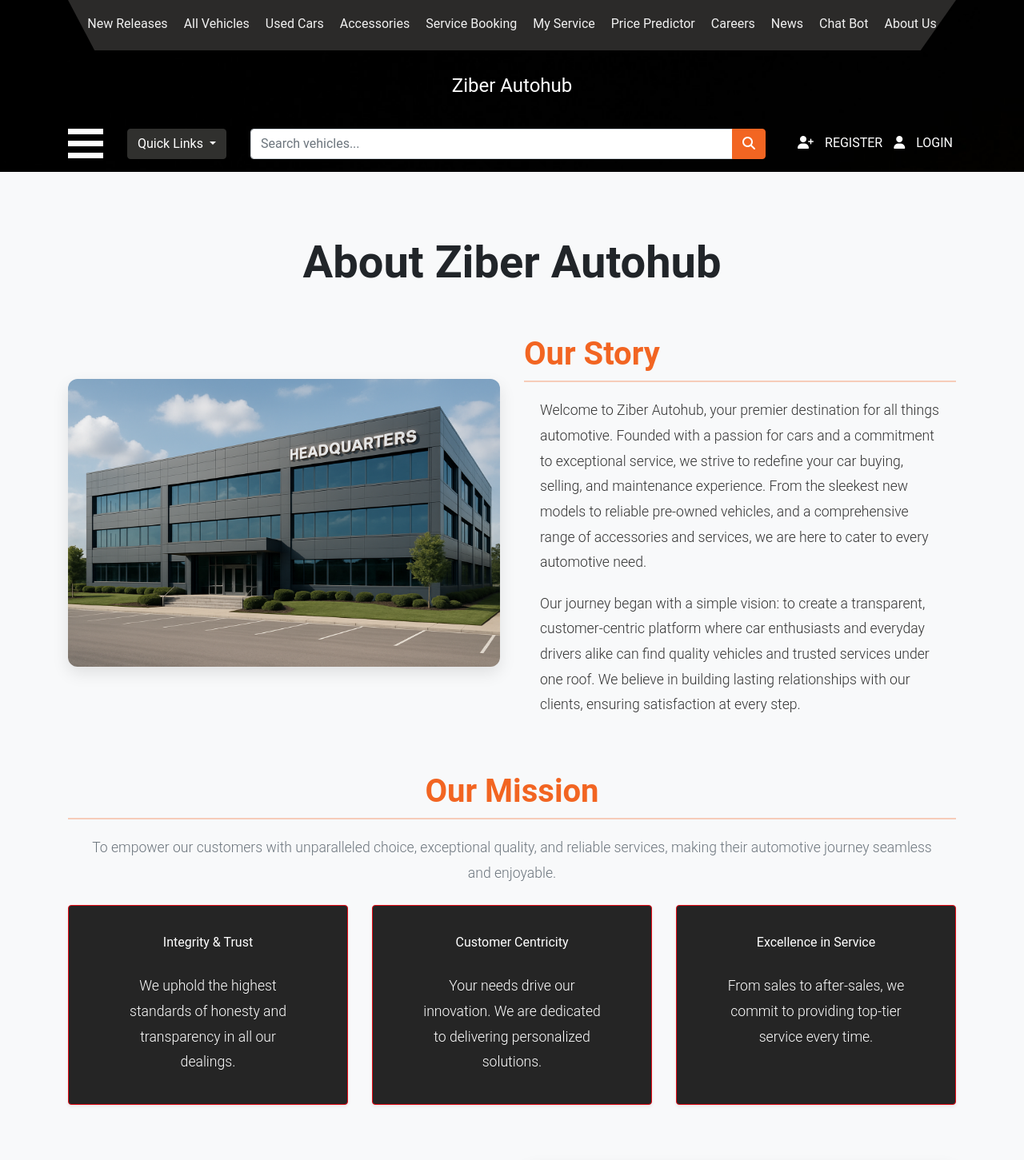
After one commit to srishticampus/Ziber_Autohub, a Django app: page /about-us/ in a window 1280 px wide. The commit adds this page. Shown: the top 1451 px of the page at 80% size. Run offline with Django 5.2, Linux system fonts and the light colour scheme; grey boxes labelled with a size stand in for pictures from a placeholder-image service; some libraries are stand-ins or nearby versions.

Commit message:
added about us page nav fix pending

```diff
--- /dev/null
+++ b/hub/templates/about_us.html
@@ -0,0 +1,198 @@
+{% extends "base.html" %}
+{% load static %}
+
+{% block title %}About Us - Ziber Autohub{% endblock %}
+
+{% block extra_styles %}
+<style>
+    .about-section {
+        padding: 80px 0; /* More padding top/bottom */
+        background-color: #f8f9fa; /* Light background */
+        color: #333;
+    }
+    .about-section h1 {
+        font-size: 3.5rem;
+        font-weight: 700;
+        color: #212529;
+        margin-bottom: 25px;
+        text-align: center;
+    }
+    .about-section h2 {
+        font-size: 2.5rem;
+        font-weight: 600;
+        color: #f26522; /* Your brand color */
+        margin-bottom: 20px;
+        border-bottom: 2px solid rgba(242, 101, 34, 0.3);
+        padding-bottom: 10px;
+    }
+    .about-section p {
+        font-size: 1.1rem;
+        line-height: 1.8;
+        margin-bottom: 20px;
+    }
+    .about-section ul {
+        list-style: none; /* Remove default bullet points */
+        padding-left: 0;
+    }
+    .about-section ul li {
+        font-size: 1.05rem;
+        line-height: 1.6;
+        margin-bottom: 10px;
+        position: relative; /* For custom bullet */
+        padding-left: 25px; /* Space for custom bullet */
+    }
+    .about-section ul li::before {
+        content: "\f00c"; /* Font Awesome check icon */
+        font-family: "Font Awesome 6 Free"; /* Ensure Font Awesome is linked */
+        font-weight: 900; /* For solid icon */
+        color: #f26522;
+        position: absolute;
+        left: 0;
+        top: 0;
+    }
+    .about-image {
+        border-radius: 12px;
+        box-shadow: 0 8px 20px rgba(0, 0, 0, 0.1);
+        width: 100%;
+        height: auto;
+        object-fit: cover;
+        margin-bottom: 30px;
+    }
+    .team-member {
+        text-align: center;
+        margin-bottom: 30px;
+    }
+    .team-member img {
+        width: 150px;
+        height: 150px;
+        border-radius: 50%;
+        object-fit: cover;
+        margin-bottom: 15px;
+        border: 4px solid #f26522;
+        box-shadow: 0 4px 10px rgba(0, 0, 0, 0.1);
+    }
+    .team-member h4 {
+        font-size: 1.4rem;
+        font-weight: 600;
+        color: #333;
+        margin-bottom: 5px;
+    }
+    .team-member p {
+        font-size: 0.95rem;
+        color: #666;
+        margin-bottom: 0;
+    }
+</style>
+{% endblock %}
+
+{% block content %}
+<div class="about-section">
+    <div class="container">
+        <h1 class="text-center mb-5">About Ziber Autohub</h1>
+
+        <div class="row align-items-center mb-5">
+            <div class="col-lg-6">
+                <img src="{% static 'images/about_us_main.png' %}" alt="Ziber Autohub Headquarters" class="img-fluid about-image">
+            </div>
+            <div class="col-lg-6">
+                <h2>Our Story</h2>
+                <p>
+                    Welcome to Ziber Autohub, your premier destination for all things automotive. Founded with a passion for cars and a commitment to exceptional service, we strive to redefine your car buying, selling, and maintenance experience. From the sleekest new models to reliable pre-owned vehicles, and a comprehensive range of accessories and services, we are here to cater to every automotive need.
+                </p>
+                <p>
+                    Our journey began with a simple vision: to create a transparent, customer-centric platform where car enthusiasts and everyday drivers alike can find quality vehicles and trusted services under one roof. We believe in building lasting relationships with our clients, ensuring satisfaction at every step.
+                </p>
+            </div>
+        </div>
+
+        <div class="row mb-5">
+            <div class="col-12">
+                <h2 class="text-center">Our Mission</h2>
+                <p class="text-center fs-5 text-muted mb-4">
+                    To empower our customers with unparalleled choice, exceptional quality, and reliable services, making their automotive journey seamless and enjoyable.
+                </p>
+            </div>
+            <div class="col-md-6 col-lg-4 mb-4">
+                <div class="card h-100 p-3 shadow-sm">
+                    <div class="card-body">
+                        <h4 class="card-title text-center text-white mb-3">Integrity &amp; Trust</h4>
+                        <p class="card-text text-center text-white">We uphold the highest standards of honesty and transparency in all our dealings.</p>
+                    </div>
+                </div>
+            </div>
+            <div class="col-md-6 col-lg-4 mb-4">
+                <div class="card h-100 p-3 shadow-sm">
+                    <div class="card-body">
+                        <h4 class="card-title text-center text-white mb-3">Customer Centricity</h4>
+                        <p class="card-text text-center text-white">Your needs drive our innovation. We are dedicated to delivering personalized solutions.</p>
+                    </div>
+                </div>
+            </div>
+            <div class="col-md-6 col-lg-4 mb-4">
+                <div class="card h-100 p-3 shadow-sm">
+                    <div class="card-body">
+                        <h4 class="card-title text-center text-white mb-3">Excellence in Service</h4>
+                        <p class="card-text text-center text-white">From sales to after-sales, we commit to providing top-tier service every time.</p>
+                    </div>
+                </div>
+            </div>
+        </div>
+
+        <div class="row align-items-center flex-row-reverse mb-5">
+            <div class="col-lg-6">
+                <img src="{% static 'images/about_us_team.jpg' %}" alt="Our Team" class="img-fluid about-image">
+            </div>
+            <div class="col-lg-6">
+                <h2>Why Choose Ziber Autohub?</h2>
+                <ul>
+                    <li>Extensive selection of new and pre-owned vehicles.</li>
+                    <li>Transparent pricing and fair deals.</li>
+                    <li>Expert service and maintenance facilities.</li>
+                    <li>Wide range of quality car accessories.</li>
+                    <li>Dedicated and knowledgeable staff.</li>
+                    <li>Easy and secure online platform for all transactions.</li>
+                </ul>
+            </div>
+        </div>
+
+        <h2 class="text-center mb-5">Meet Our Leadership Team</h2>
+        <div class="row justify-content-center">
+            <div class="col-md-4 col-sm-6 mb-4">
+                <div class="team-member">
+                    <img src="https://placehold.co/150x150/000000/FFFFFF?text=CEO" alt="CEO Name">
+                    <h4>John Doe</h4>
+                    <p>CEO &amp; Founder</p>
+                    <p class="text-muted">Visionary leader driving innovation.</p>
+                </div>
+            </div>
+            <div class="col-md-4 col-sm-6 mb-4">
+                <div class="team-member">
+                    <img src="https://placehold.co/150x150/000000/FFFFFF?text=CTO" alt="CTO Name">
+                    <h4>Jane Smith</h4>
+                    <p>Chief Technology Officer</p>
+                    <p class="text-muted">Architect of our seamless digital experience.</p>
+                </div>
+            </div>
+            <div class="col-md-4 col-sm-6 mb-4">
+                <div class="team-member">
+                    <img src="https://placehold.co/150x150/000000/FFFFFF?text=Sales+Dir" alt="Sales Director Name">
+                    <h4>Robert Brown</h4>
+                    <p>Sales Director</p>
+                    <p class="text-muted">Ensuring top-tier sales and customer satisfaction.</p>
+                </div>
+            </div>
+        </div>
+
+        <div class="text-center mt-5">
+            <h2>Contact Us</h2>
+            <p class="fs-5 text-muted">Have questions? We're here to help!</p>
+            <a href="mailto:info@ziberautohub.com" class="btn buynow_bt btn-lg">
+                <i class="fas fa-envelope me-2"></i> Email Us
+            </a>
+            <a href="#" class="btn btn-outline-primary btn-lg ms-3" style="color:#f26522; border-color:#f26522;">
+                <i class="fas fa-phone me-2"></i> Call Us
+            </a>
+        </div>
+    </div>
+</div>
+{% endblock %}
--- a/hub/templates/base.html
+++ b/hub/templates/base.html
@@ -74,6 +74,7 @@
                   <li><a href="{% url 'hub:job_list' %}">Careers</a></li>
                   <li><a href="{% url 'hub:news' %}">News</a></li>
                   <li><a href="{% url 'hub:service_chatbot' %}">Chat Bot</a></li>
+                  <li><a href="{% url 'hub:about_us' %}">About Us</a></li> {# NEW: About Us Link #}
                 </ul>
               </div>
             </div>
@@ -102,11 +103,12 @@
               <a href="{% url 'hub:car_list' %}">All Vehicles</a>
               <a href="{% url 'hub:new_car_list' %}">New Releases</a>
               <a href="{% url 'hub:used_car_list' %}">Used Cars</a>
-              <a href="{% url 'hub:accessory_list' %}">Accessories</a> {# NEW: Accessories Link #}
+              <a href="{% url 'hub:accessory_list' %}">Accessories</a>
               <a href="{% url 'hub:predict_price' %}">Price Predictor</a>
               <a href="{% url 'hub:book_service' %}">Services</a>
               <a href="{% url 'hub:job_list' %}">Careers</a>
               <a href="{% url 'hub:news' %}">News</a>
+              <a href="{% url 'hub:about_us' %}">About Us</a> {# NEW: About Us Link in Sidenav #}
               {% if user.is_authenticated %}
                 <a href="{% url 'hub:view_cart' %}">My Cart</a>
                 <a href="{% url 'hub:order_history' %}">My Orders</a>
@@ -134,11 +136,12 @@
                 <a class="dropdown-item" href="{% url 'hub:car_list' %}">All Vehicles</a>
                 <a class="dropdown-item" href="{% url 'hub:new_car_list' %}">New Releases</a>
                 <a class="dropdown-item" href="{% url 'hub:used_car_list' %}">Used Cars</a>
-                <a class="dropdown-item" href="{% url 'hub:accessory_list' %}">Accessories</a> {# NEW: Accessories Link #}
+                <a class="dropdown-item" href="{% url 'hub:accessory_list' %}">Accessories</a>
                 <a class="dropdown-item" href="{% url 'hub:predict_price' %}">Price Predictor</a>
                 <div class="dropdown-divider"></div>
                 <a class="dropdown-item" href="{% url 'hub:book_service' %}">Book Service</a>
                 <a class="dropdown-item" href="{% url 'hub:job_list' %}">Career Opportunities</a>
+                <a class="dropdown-item" href="{% url 'hub:about_us' %}">About Us</a> {# NEW: About Us Link in Quick Links dropdown #}
               </div>
             </div>
             <div class="main">
@@ -214,12 +217,13 @@
             <li><a href="{% url 'hub:new_car_list' %}">New Releases</a></li>
             <li><a href="{% url 'hub:car_list' %}">All Vehicles</a></li>
             <li><a href="{% url 'hub:used_car_list' %}">Used Cars</a></li>
-            <li><a href="{% url 'hub:accessory_list' %}">Accessories</a></li> {# NEW: Accessories Link #}
+            <li><a href="{% url 'hub:accessory_list' %}">Accessories</a></li>
             <li><a href="{% url 'hub:book_service' %}">Service Booking</a></li>
             <li><a href="{% url 'hub:my_service_bookings' %}">My Service</a></li>
             <li><a href="{% url 'hub:predict_price' %}">Price Predictor</a></li>
             <li><a href="{% url 'hub:job_list' %}">Careers</a></li>
             <li><a href="{% url 'hub:news' %}">News</a></li>
+            <li><a href="{% url 'hub:about_us' %}">About Us</a></li> {# NEW: About Us Link in Footer #}
           </ul>
         </div>
         <div class="location_main">
--- a/hub/urls.py
+++ b/hub/urls.py
@@ -67,4 +67,6 @@ urlpatterns = [
 
     # ml prediction page
     path('predict/', views.predict_price, name='predict_price'),
+
+    path('about-us/', views.about_us, name='about_us'),
 ]
--- a/hub/views.py
+++ b/hub/views.py
@@ -1180,3 +1180,10 @@ def register_for_launch(request, pk):
         'launch': launch,
     }
     return render(request, 'register_for_launch.html', context)
+
+# About Us View
+def about_us(request):
+    """
+    Renders the About Us page.
+    """
+    return render(request, 'about_us.html')
```
Also changed, not shown: static/images/about_us_main.png (added).
